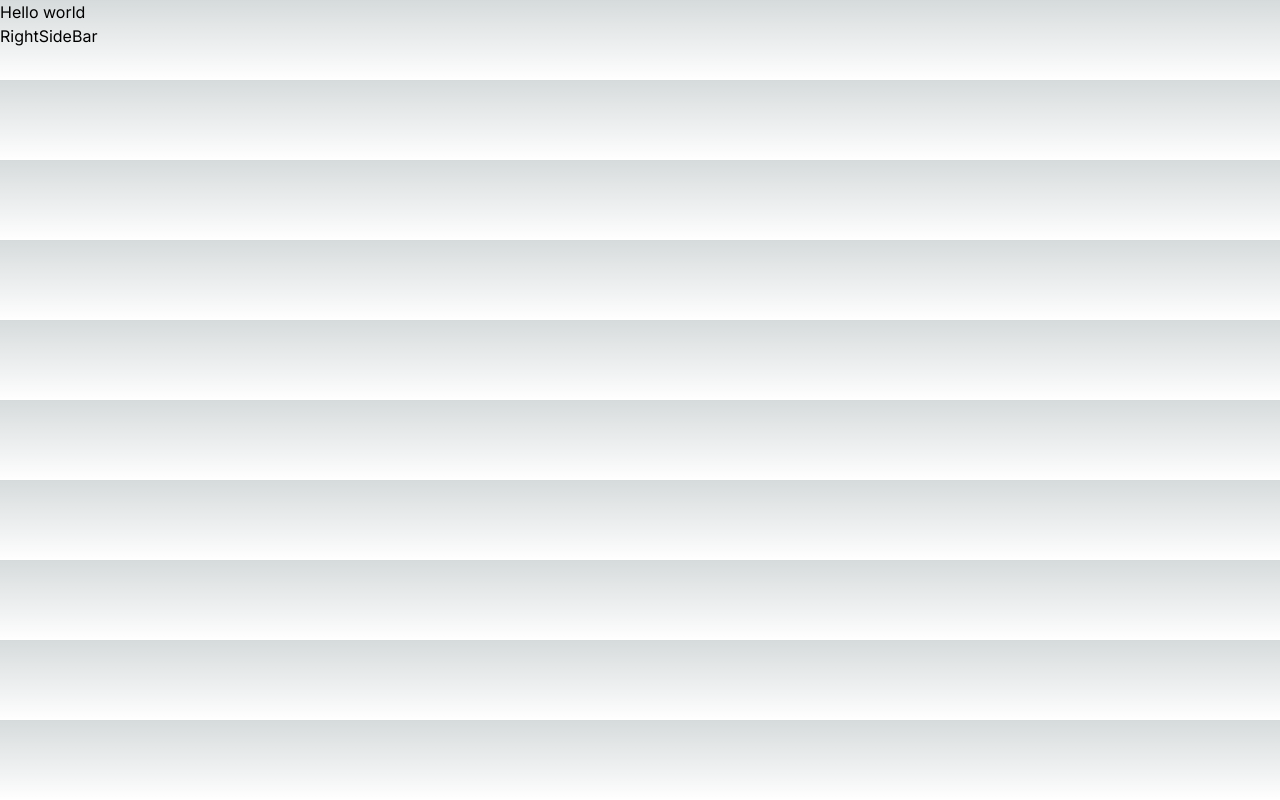
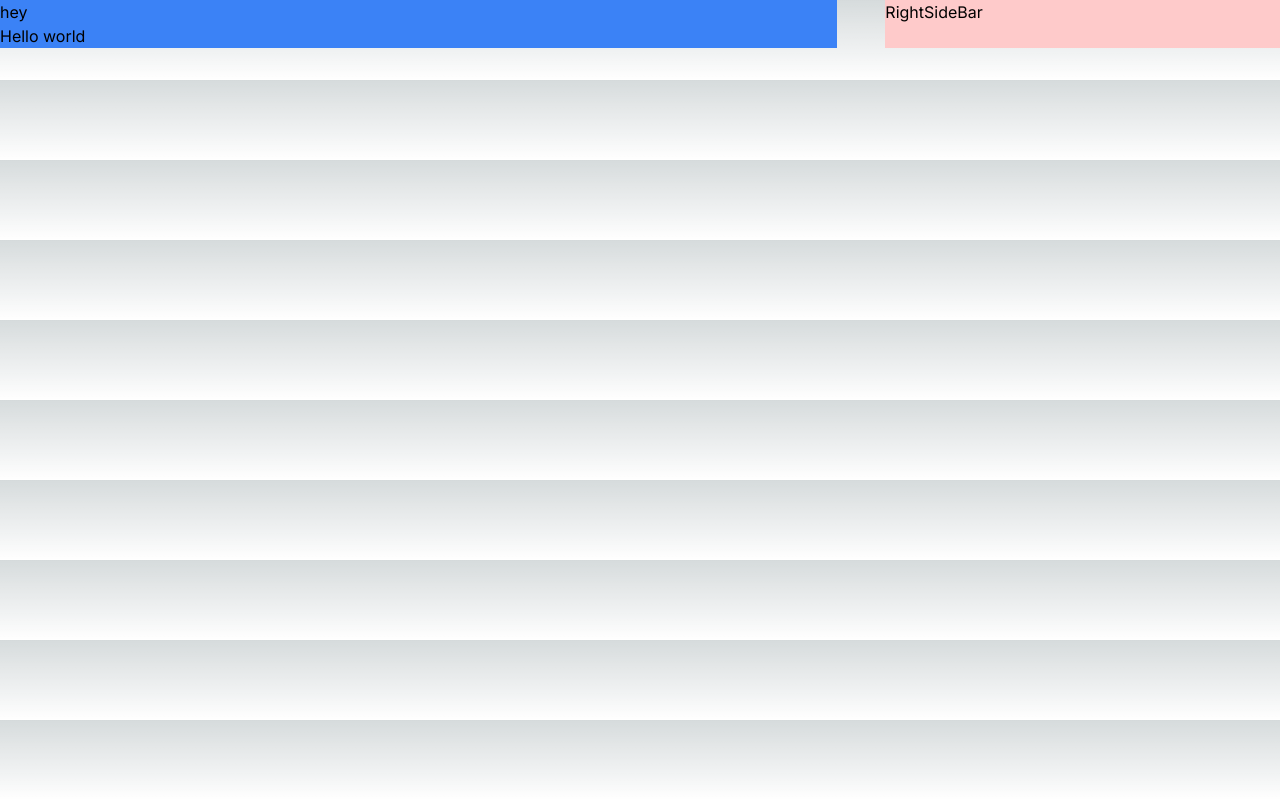
Before and after one commit to s-kvng/BitBard-Blogs, a Next.js app: page / in a window 1280 px wide. Built offline with nearby package versions, Linux system fonts and the light colour scheme.

Commit message:
home layout

```diff
--- a/app/(root)/layout.js
+++ b/app/(root)/layout.js
@@ -14,8 +14,10 @@ export default function RootLayout({ children }) {
     <html lang="en">
       <body className={inter.className}>
         <main className="container mx-auto px mb-8">
-          <section>{children}</section>
-          <RightSideBar />
+          <section className="grid grid-cols-1 lg:grid-cols-12 gap-12">
+            {children}
+            <RightSideBar />
+          </section>
         </main>
       </body>
     </html>
--- a/app/(root)/page.js
+++ b/app/(root)/page.js
@@ -1,4 +1,9 @@
 import Image from "next/image";
 export default function Home() {
-  return <div>Hello world</div>;
+  return (
+    <div className="lg:col-span-8 col-span-1 bg-blue-500">
+      <p>hey</p>
+      <div>Hello world</div>
+    </div>
+  );
 }
--- a/components/shared/RightSideBar.jsx
+++ b/components/shared/RightSideBar.jsx
@@ -1,7 +1,11 @@
 import React from "react";
 
 const RightSideBar = () => {
-  return <div>RightSideBar</div>;
+  return (
+    <div className=" grid lg:col-span-4 col-span-1">
+      <div className="lg:sticky relative top-8 bg-red-200">RightSideBar</div>
+    </div>
+  );
 };
 
 export default RightSideBar;
```
